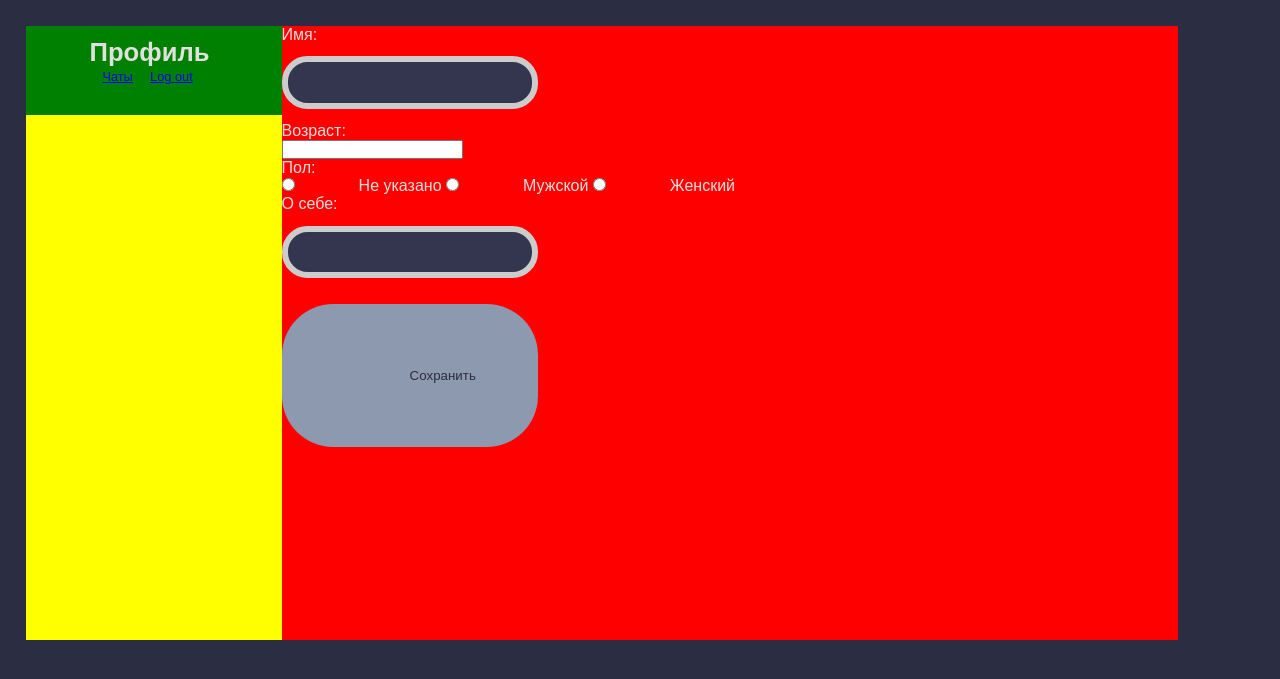
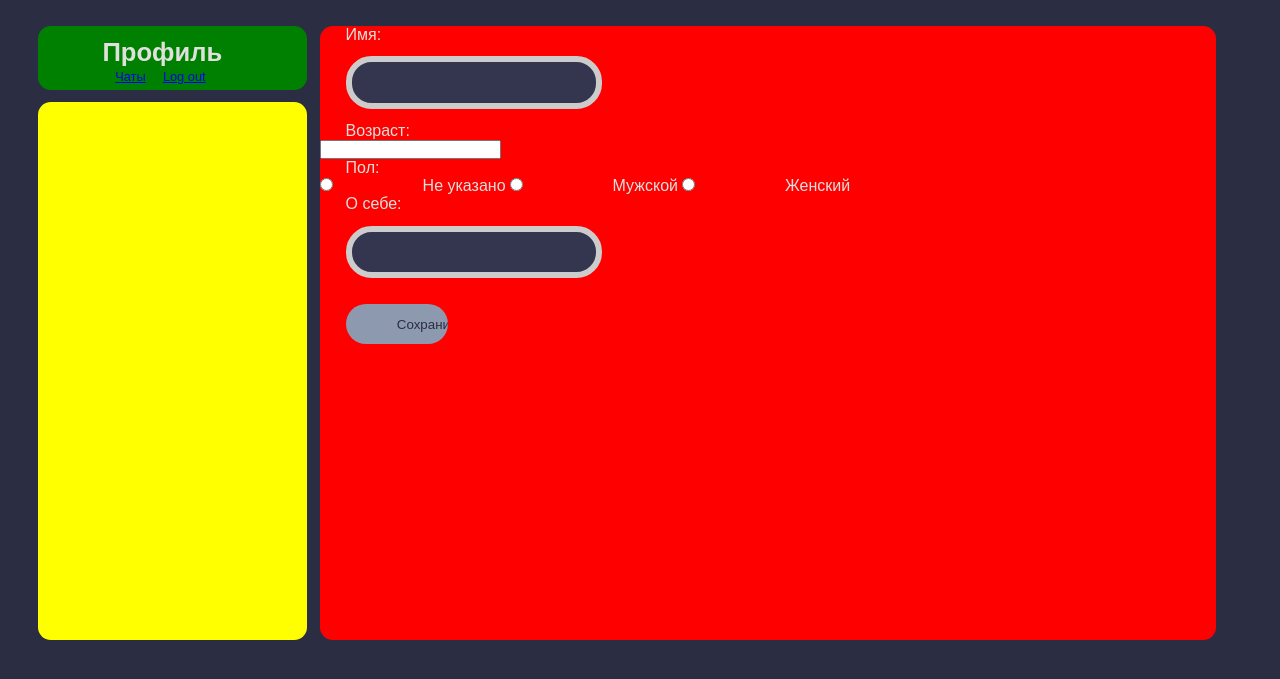
Before and after one commit to Nhrust/Project_TPP3, a Flask app: template templates/profile.html in a window 1280 px wide. Shown: the top 679 px of the page. Run offline with Flask 3, Linux system fonts and the light colour scheme; the template is opened without the code that fills it, so the values that code supplies are empty; parts of the project's set-up code (start-up, migrations or seed data) failed here and were passed over.

Commit message:
редакт профиля

```diff
--- a/static/css/profile.css
+++ b/static/css/profile.css
@@ -10,6 +10,7 @@ input[type="text"], select, textarea {
     width: 20vw;
     padding: 1vw;
     margin: 1vw 0;
+    margin-left:2vw;
     display: inline-block;
     border: 0.5vw solid #ccc;
     border-radius: 2vw;
@@ -22,10 +23,11 @@ input[type="submit"] {
     width: 7vw;
     background-color: #8D99AE; /* Светло-серый цвет кнопки */
     color: #2B2D42; /* Темно-синий текст */
-    padding: 5vw 10vw;
+    padding: 1vw 4vw;
     margin: 1vw 0;
+    margin-left: 2vw;
     border: none;
-    border-radius: 4vw;
+    border-radius: 2vw;
     cursor: pointer;
 }
 
@@ -90,14 +92,23 @@ h2 {
     font-size: 1vw;
 }
 
+p{
+    margin-left:2vw;
+}
+
+g{
+    margin-left:2vw;
+}
 .Info{
     overflow-y:hidden;
     overflow-x:hidden;
     position: fixed;
     width: 70vw;
     height: 48vw;
-    margin-left:22vw;
+    margin-left:25vw;
     margin-top: 2vw;
+    border: none;
+    border-radius: 1vw;
     background:red; /*цвет выбран для наглядности*/
 }
 
@@ -105,10 +116,12 @@ h2 {
     overflow-y:scroll;
     overflow-x:hidden;
     position:fixed;
-    width:20vw;
-    height:48vw;
-    margin-left:2vw;
-    margin-top:2vw;
+    width:21vw;
+    height:42vw;
+    margin-left:3vw;
+    margin-top:8vw;
+    border: none;
+    border-radius: 1vw;
     background:yellow; /*цвет выбран для наглядности*/
 
 }
@@ -117,7 +130,11 @@ h2 {
     overflow-y:hidden;
     overflow-x:hidden;
     position:fixed;
-    width:30vw;
-    height:7vw;
+    width:21vw;
+    height:5vw;
+    margin-left:3vw;
+    margin-top:2vw;
+    border: none;
+    border-radius: 1vw;
     background:green; /*цвет выбран для наглядности*/
 }
--- a/templates/profile.html
+++ b/templates/profile.html
@@ -8,11 +8,11 @@
 	</head>
 	<body>
 		<div class="Menu">
-			<div class="Headmenu">
-				<h1 class="Prof">Профиль</h1>
-				<a href="/home" class="Chates">Чаты</a>
-				<a href="/logout" class = "LogOut">Log out</a>
-			</div>
+		</div>
+		<div class="Headmenu">
+			<h1 class="Prof">Профиль</h1>
+			<a href="/home" class="Chates">Чаты</a>
+			<a href="/logout" class = "LogOut">Log out</a>
 		</div>
 
 		<form method="post" action="/edit_profile">
```
